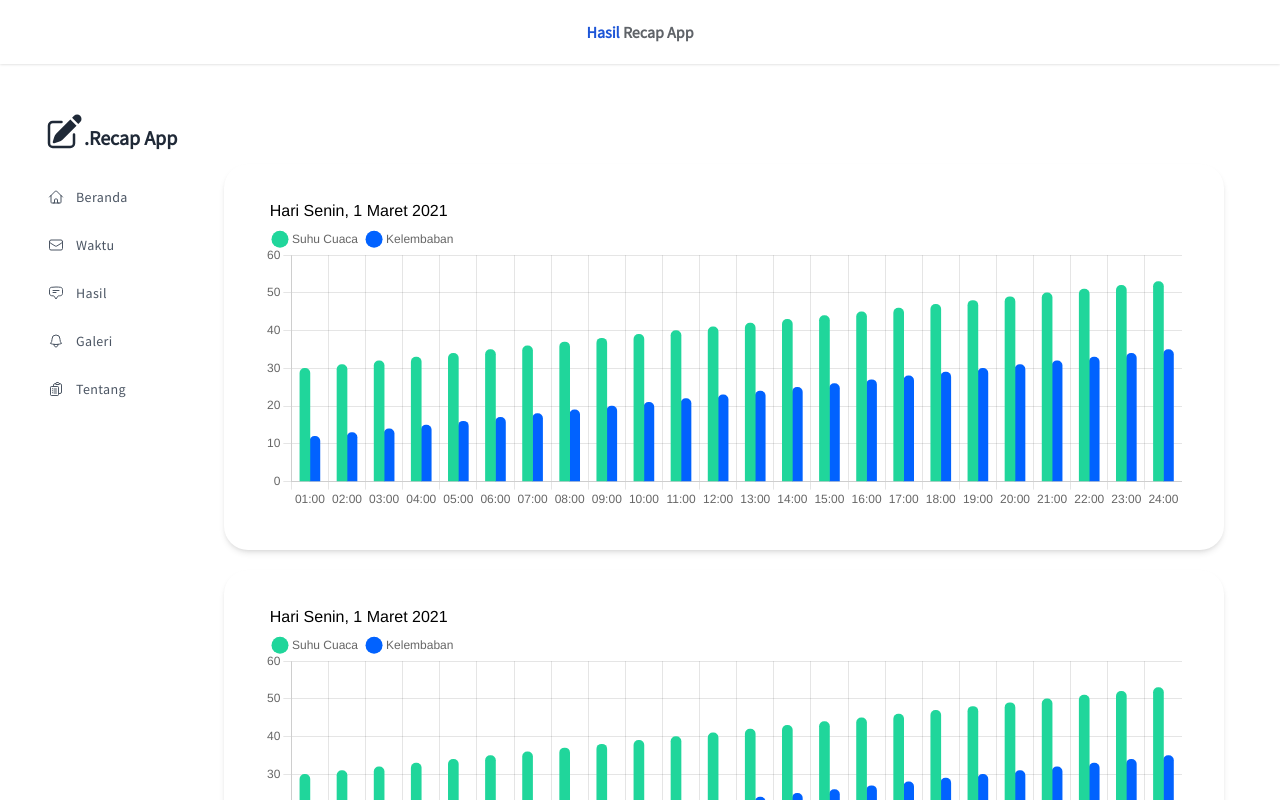
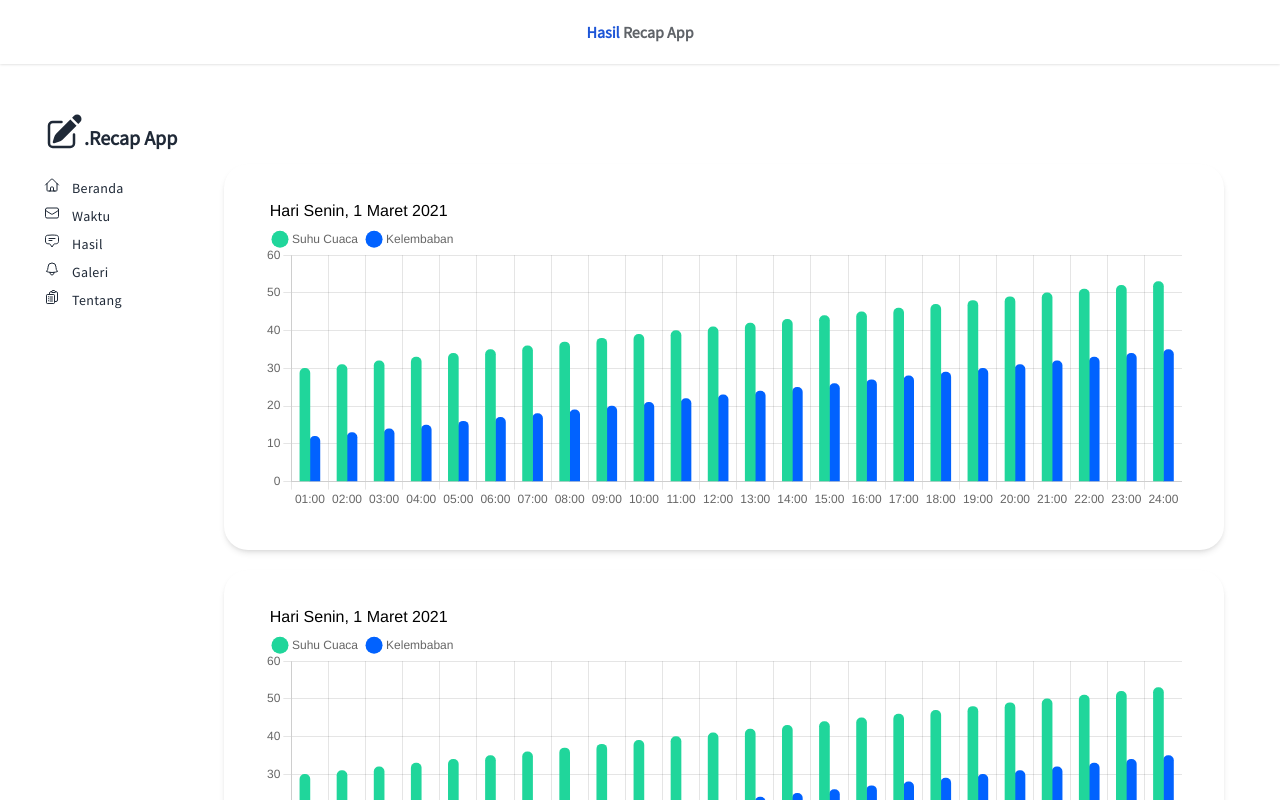
Before and after one commit to rasvanjaya21/iot-recap, a Next.js app: page /result in a window 1280 px wide. Shown: the top 800 px of the page. Built offline with nearby package versions, Linux system fonts and the light colour scheme.

Commit message:
update result.js

```diff
--- a/pages/result.js
+++ b/pages/result.js
@@ -43,6 +43,7 @@ ChartJS.register(
 );
 
 import { Bar, Line, Scatter, Bubble } from "react-chartjs-2";
+import Link from "next/link";
 
 const hariPertamaBar = {
 	labels: [
@@ -372,7 +373,7 @@ export default function Gallery() {
 	return (
 		<>
 			<Head>
-				<title>Result Himam Konsulat Malang</title>
+				<title>Result Recap App</title>
 			</Head>
 
 			<AppBar>
@@ -422,10 +423,12 @@ export default function Gallery() {
 					<div className="overflow-y-auto overflow-x-hidden  flex-grow">
 						<ul className="flex flex-col py-4 space-y-1">
 							<li className="pt-12 sm:pt-0">
-								<a
+								<Link
 									href="/"
 									className="relative flex flex-row items-center h-11 focus:outline-none rounded-r-xl  text-gray-600 hover:text-primary border-l-4 border-transparent"
 								>
+									<a>
+
 									<span className="inline-flex justify-center items-center ml-11">
 										<HomeIcon className="w-4 h-4" />
 									</span>
@@ -433,12 +436,14 @@ export default function Gallery() {
 										Beranda
 									</span>
 									</a>
+								</Link>
 							</li>
 							<li>
-								<a
+								<Link
 									href="/result"
 									className="relative flex flex-row items-center h-11 focus:outline-none rounded-r-xl  text-gray-600 hover:text-primary border-l-4 border-transparent"
 								>
+									<a>
 										<span className="inline-flex justify-center items-center ml-11">
 											<EnvelopeIcon className="w-4 h-4" />
 										</span>
@@ -446,12 +451,14 @@ export default function Gallery() {
 											Waktu
 										</span>
 									</a>
+								</Link>
 							</li>
 							<li>
-								<a
+								<Link
 									href=""
 									className="relative flex flex-row items-center h-11 focus:outline-none rounded-r-xl  text-gray-600 hover:text-primary border-l-4 border-transparent"
 								>
+									<a>
 										<span className="inline-flex justify-center items-center ml-11">
 											<ChatBubbleBottomCenterTextIcon className="w-4 h-4" />
 										</span>
@@ -459,12 +466,14 @@ export default function Gallery() {
 											Hasil
 										</span>
 									</a>
+								</Link>
 							</li>
 							<li>
-								<a
+								<Link
 									href="#"
 									className="relative flex flex-row items-center h-11 focus:outline-none rounded-r-xl  text-gray-600 hover:text-primary border-l-4 border-transparent"
 								>
+									<a>
 										<span className="inline-flex justify-center items-center ml-11">
 											<BellIcon className="w-4 h-4" />
 										</span>
@@ -472,12 +481,15 @@ export default function Gallery() {
 											Galeri
 										</span>
 									</a>
+								</Link>
 							</li>
 							<li>
-								<a
+								<Link
 									href="#"
 									className="relative flex flex-row items-center h-11 focus:outline-none rounded-r-xl  text-gray-600 hover:text-primary border-l-4 border-transparent"
 								>
+									<a>
+
 										<span className="inline-flex justify-center items-center ml-11">
 											<ClipboardDocumentListIcon className="w-4 h-4" />
 										</span>
@@ -485,6 +497,7 @@ export default function Gallery() {
 											Tentang
 										</span>
 									</a>
+								</Link>
 							</li>
 						</ul>
 					</div>
```
Lines whose indentation alone changed are shown as unchanged.
